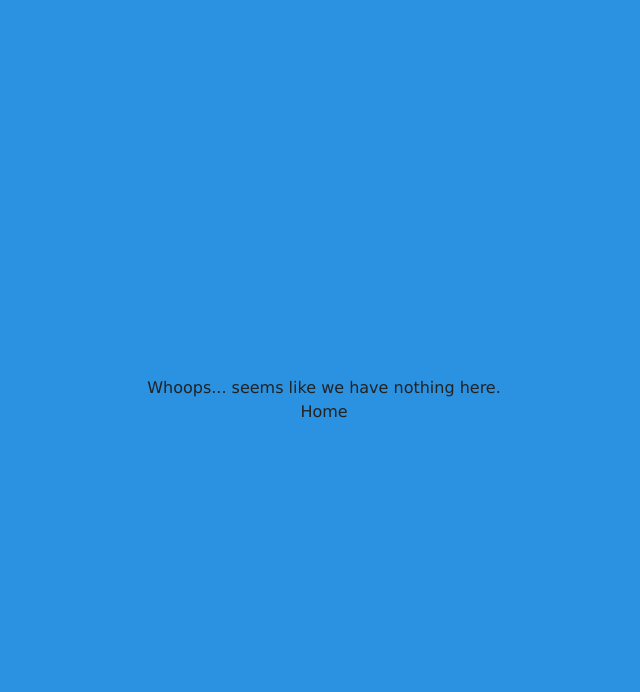
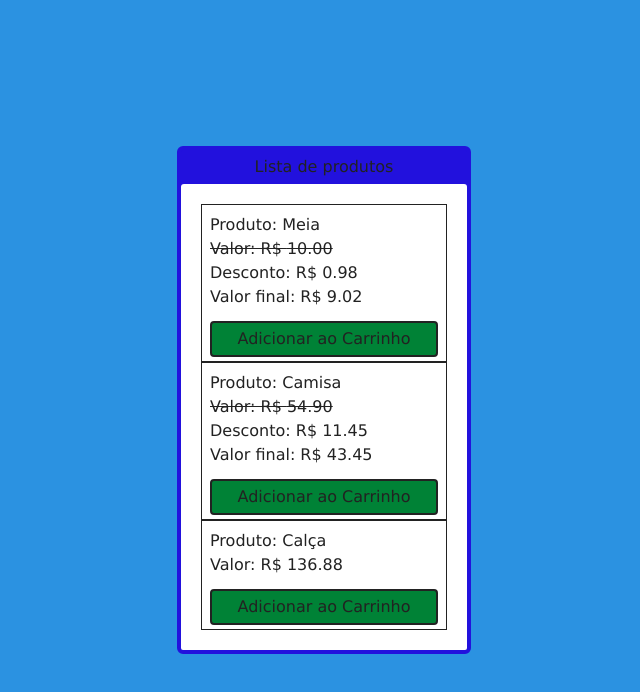
Before and after one commit to italoknd/Curso-REACT-JS, a React (Vite) app in the folder react-fundamentals/: page /props-exercises in a window 1280 px wide. Shown: the top 692 px of the page, without its empty margins (316-956 px from the left). Built offline with nearby package versions, Linux system fonts and the light colour scheme.

Commit message:
exercise

```diff
--- a/react-fundamentals/src/components/Praticas.tsx
+++ b/react-fundamentals/src/components/Praticas.tsx
@@ -1,5 +1,3 @@
-import React from "react";
-
 import "../App.css";
 import Card from "./layout/Card";
 import Primeiro from "./basicos/Primeiro";
@@ -16,7 +14,7 @@ import Input from "./form/Input";
 import Contador from "./contador/Contador";
 import Mega from "./mega/Mega";
 
-export default function Pratica() {
+export default function PropsExercises() {
   return (
     <div className="cards-container">
       <Card titulo="Mega Sena" color="#21d">
--- /dev/null
+++ b/react-fundamentals/src/components/ProductDetails.tsx
@@ -0,0 +1,35 @@
+interface IProduct {
+  name: string;
+  price: number;
+  discount?: number;
+}
+
+const ProductDetails = ({ name, price, discount }: IProduct) => {
+  return (
+    <div className="border">
+      <div className=" text-left px-2 my-2">
+        <p>Produto: {name}</p>
+        <p>
+          {discount ? (
+            <p>
+              <del>Valor: R$ {price.toFixed(2)}</del>
+            </p>
+          ) : (
+            <p>Valor: R$ {price.toFixed(2)}</p>
+          )}
+        </p>
+        {discount && (
+          <>
+            <p>Desconto: R$ {discount.toFixed(2)}</p>
+            <p>Valor final: R$ {(price - discount).toFixed(2)}</p>
+          </>
+        )}
+      </div>
+      <button className="w-[calc(100%-1rem)] p-1 m-1 bg-green-700 border-2 rounded-sm">
+        Adicionar ao Carrinho
+      </button>
+    </div>
+  );
+};
+
+export default ProductDetails;
--- /dev/null
+++ b/react-fundamentals/src/components/PropsExercises.tsx
@@ -0,0 +1,15 @@
+import "../App.css";
+import Card from "./layout/Card";
+import ProductDetails from "./ProductDetails";
+
+export default function PropsExercises() {
+  return (
+    <div className="cards-container">
+      <Card titulo="Lista de produtos" color="#21d">
+        <ProductDetails name="Meia" price={10.0} discount={0.98} />
+        <ProductDetails name="Camisa" price={54.9} discount={11.45} />
+        <ProductDetails name="Calça" price={136.88} />
+      </Card>
+    </div>
+  );
+}
--- a/react-fundamentals/src/router/index.tsx
+++ b/react-fundamentals/src/router/index.tsx
@@ -5,6 +5,7 @@ import Profile from "../views/Profile";
 import Profiles from "../views/Profiles";
 import NotFound from "../components/NotFoundPage";
 import Chatbot from "../views/Chatbot";
+import PropsExercises from "../components/PropsExercises";
 
 import { createBrowserRouter } from "react-router-dom";
 
@@ -17,6 +18,16 @@ export const router = createBrowserRouter([
   {
     path: "/chatbot",
     element: <Chatbot />,
+    errorElement: <NotFound />,
+  },
+  {
+    path: "/chatbot",
+    element: <Chatbot />,
+    errorElement: <NotFound />,
+  },
+  {
+    path: "/props-exercises",
+    element: <PropsExercises />,
     errorElement: <NotFound />,
   },
   {
```
